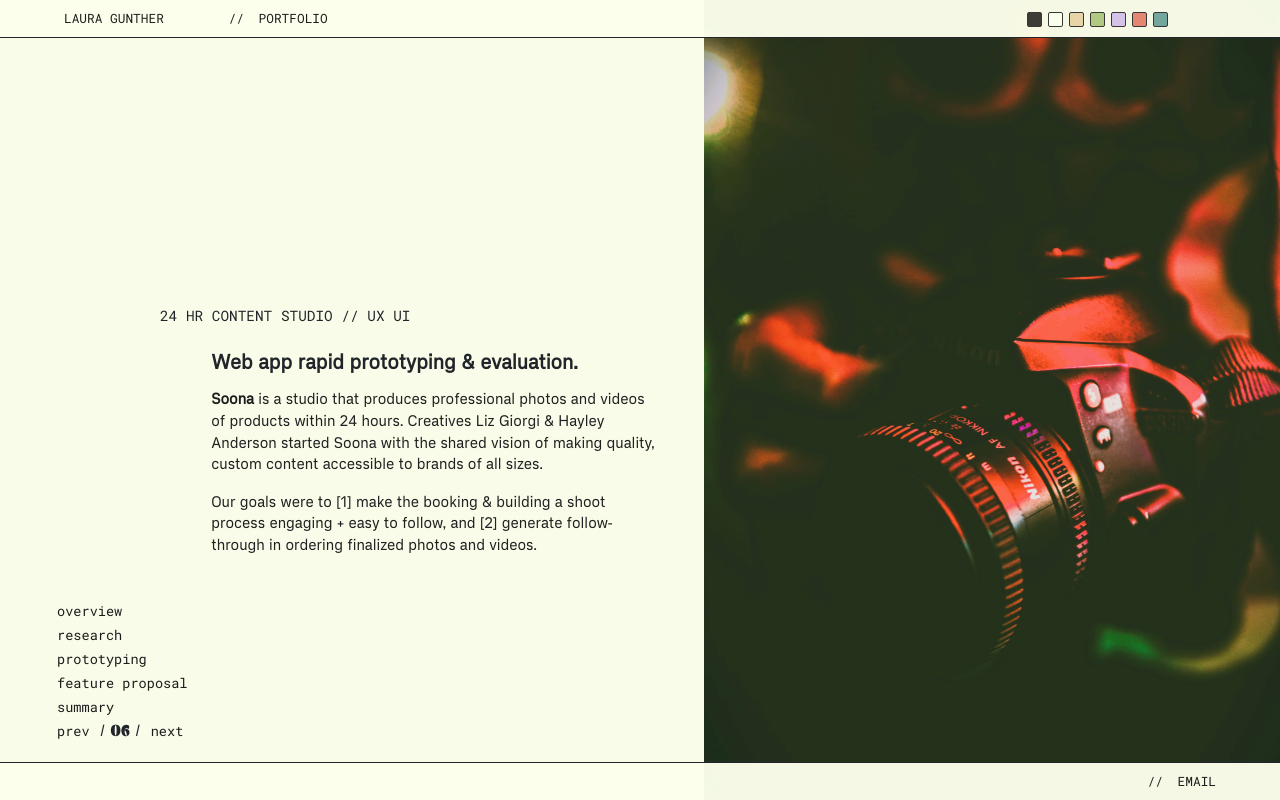
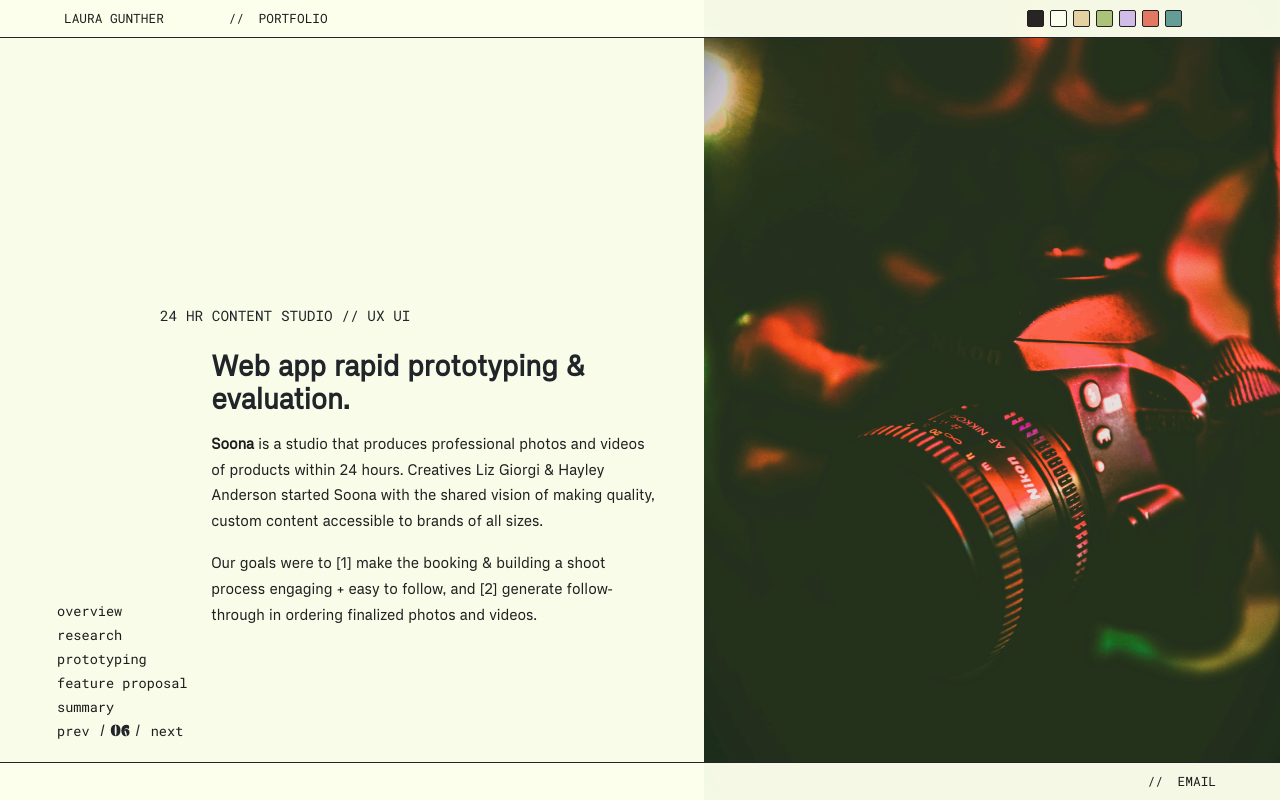
Before and after one commit to lo-designs/Portfolio, a React (Create React App) app: page /soona in a window 1280 px wide. Built offline with nearby package versions, Linux system fonts and the light colour scheme.

Commit message:
update themes and styles

```diff
--- a/src/App.js
+++ b/src/App.js
@@ -42,13 +42,13 @@ function App() {
           </span>
         </div>
         <div className="theme-options">
-          <div id="theme-black" onClick={() => handleClick("theme-black")} />
-          <div id="theme-white" onClick={() => handleClick("theme-white")} />
-          <div id="theme-tan" onClick={() => handleClick("theme-tan")} />
-          <div id="theme-green" onClick={() => handleClick("theme-green")} />
-          <div id="theme-purple" onClick={() => handleClick("theme-purple")} />
-          <div id="theme-red" onClick={() => handleClick("theme-red")} />
-          <div id="theme-teal" onClick={() => handleClick("theme-teal")} />
+          <div className="color-option" id="theme-black" onClick={() => handleClick("theme-black")} />
+          <div className="color-option" id="theme-white" onClick={() => handleClick("theme-white")} />
+          <div className="color-option" id="theme-tan" onClick={() => handleClick("theme-tan")} />
+          <div className="color-option" id="theme-green" onClick={() => handleClick("theme-green")} />
+          <div className="color-option" id="theme-purple" onClick={() => handleClick("theme-purple")} />
+          <div className="color-option" id="theme-red" onClick={() => handleClick("theme-red")} />
+          <div className="color-option" id="theme-teal" onClick={() => handleClick("theme-teal")} />
 
         </div>
 
--- a/src/App.scss
+++ b/src/App.scss
@@ -30,6 +30,10 @@
 
 * {
    scrollbar-width: none;
+}
+
+p {
+   line-height: 1.8em;
 }
 
 
@@ -142,26 +146,6 @@ a:visited {
     position: relative;
 }
 
-
-//  a::before {
-//    content: '';
-//    position: absolute;
-//    width: 100%;
-//    height: 1px;
-//    // border-radius: 4px;
-//    background-color: rgba(21, 21, 21, 0.969);
-//    bottom: 0;
-//    left: 0;
-//    transform-origin: right;
-//    transform: scaleX(0);
-//    transition: transform .4s ease-in-out;
-//  }
-
-//  a:hover::before {
-//    transform-origin: left;
-//    transform: scaleX(1);
-//  }
-
 ul,
 li {
    list-style: none;
--- a/src/Components/Footer/Footer.scss
+++ b/src/Components/Footer/Footer.scss
@@ -12,7 +12,7 @@
   .email:hover {
    font-family: "Celebrate-Retro";
    font-size: 1.7rem;
-
+   transition: .3s!important;
 }
 }
 
@@ -33,7 +33,6 @@
     .email:hover {
       font-family: "Celebrate-Retro";
       font-size: 1.5rem;
-
    }
   }
 }
--- a/src/Components/Header/Header.scss
+++ b/src/Components/Header/Header.scss
@@ -2,19 +2,19 @@
   z-index: 100;
   position: fixed;
   width: 100vw;
-//   height: 40px;
-//   align-content: center;
   padding: 9px 0;
   font-size: 0.8rem;
   font-family: "RobotoMono-Regular";
   text-transform: uppercase;
   border-bottom: 1px solid;
 
+
   .portfolio-nav-link:hover,
   .header-logo:hover {
-      // margin-top: 20px;
     font-family: "Celebrate-Retro";
     font-size: 1.9rem;
+    transition: .3s!important;
+
   }
 
   .header-links {
--- a/src/Components/PortfolioPages/ParraLily/ParraLily.jsx
+++ b/src/Components/PortfolioPages/ParraLily/ParraLily.jsx
@@ -20,7 +20,7 @@ function ParraLily() {
         <span id="next-previous">
           <li>
             <a id="previous" href="https://www.lauragunther.dev/petteshounds">
-               prev
+              prev
             </a>
             <span id="project-number"> / 02 / </span>
             <a id="next" href="https://www.lauragunther.dev/outtawax">
@@ -45,7 +45,8 @@ function ParraLily() {
                   <p>
                     Check out the site:{" "}
                     <b>
-                      <a className="website"
+                      <a
+                        className="website"
                         href="https://www.parralily.com/"
                         target="_blank"
                         rel="noreferrer"
@@ -58,9 +59,8 @@ function ParraLily() {
                     I had the opportunity to help set up, design, and build a
                     website for ParraLily, a fantastic new food truck in
                     Minneapolis. I met with the talented owner/chef of ParraLily
-                    to go over setting up a website: how to get set up with
-                    hosting and different CMS options, as well as ideas for the
-                    design.
+                    to go over how to get set up with hosting and different CMS
+                    options, as well as ideas for the design.
                   </p>
                 </div>
               </div>
@@ -75,13 +75,14 @@ function ParraLily() {
           <div className="content">
             <div className="description">
               <p className="title-number"></p>
-              <p className="description-title">Objectives & Process</p>
+              <p className="description-title">Design Process</p>
               <p>
                 I started with the mobile design and made wireframes using Adobe
                 XD and a design board in Photoshop. Design choices - colors and
                 fonts - were based around both the pre-existing ParraLily logo
-                as well as the truck. I've also designed menus for their brunch
-                events and for the boxed lunches they offer.
+                as well as the color/look of the truck. I've also designed menus
+                for their brunch events, catering, and the boxed lunches they
+                offer.
               </p>
             </div>
             <div className="poster">
--- a/src/Components/PortfolioPages/PortfolioPages.scss
+++ b/src/Components/PortfolioPages/PortfolioPages.scss
@@ -63,6 +63,7 @@
 #previous:hover,
 #next:hover {
   color: rgb(224, 146, 255) !important;
+  transition: .3s!important;
 }
 
 #project-number {
@@ -158,7 +159,7 @@ section .content {
 .subtitle {
   font-family: "Vercetti";
   font-weight: bolder;
-  font-size: 1.2rem;
+  font-size: 1.7rem;
   line-height: 1.4;
   padding: 10px 0 15px 0;
 }
--- a/src/Components/PortfolioPages/Yha/Yha.jsx
+++ b/src/Components/PortfolioPages/Yha/Yha.jsx
@@ -30,7 +30,7 @@ function Yha() {
         <span id="next-previous">
           <li>
             <a id="previous" href="https://www.lauragunther.dev/outtawax">
-               prev
+              prev
             </a>
             <span id="project-number"> / 04 / </span>
             <a id="next" href="https://www.lauragunther.dev/neurotype">
@@ -63,8 +63,8 @@ function Yha() {
                     to their needs.
                   </p>
                   <p>
-                    My goal was to learn about resources that currently exist,
-                    and to determine a way to make resources more readily
+                    My goal was to learn about resources that currently exist
+                    and determine a way to make resources more readily
                     available.
                   </p>
                 </div>
@@ -86,9 +86,9 @@ function Yha() {
                 01 Deep dive: health & wellness resources for youth.
               </p>
               <p>
-                During research for this project, I found a lot of mental health
-                and wellness resources, however, many of them are text heavy and
-                hard to scan for important information. This makes it
+                During research for this project, I found that while there are a
+                lot of health & wellness resources, many of them are text heavy
+                and hard to scan for important information. This makes it
                 challenging to find help, especially if you don't know exactly
                 what you need. Interviews with licensed social workers revealed
                 Youth Services Network [YSN] as an effective resource, so I
--- a/src/Components/Themes/Themes.scss
+++ b/src/Components/Themes/Themes.scss
@@ -3,17 +3,19 @@
   margin-left: 80%;
   margin-top: 9px;
   z-index: 100;
+  opacity: 1;
 
-  div {
-    cursor: pointer;
-    display: inline-block;
-    height: 15px;
-    width: 15px;
-    margin: 0px 3px;
-    border: 1px solid #212121;
-    border-radius: 2px;
-    opacity: 0.89;
+  .color-option {
+   cursor: pointer;
+   display: inline-block;
+   height: 17px;
+   width: 17px;
+   margin: 0px 3px;
+   border: 1px solid #212121;
+   border-radius: 2px;
   }
+
+
 }
 
 /************** WHITE **************/
@@ -23,6 +25,13 @@
 .footer.theme-white,
 #theme-white {
   background-color: rgba(251, 255, 236, 0.969);
+  .website:hover,
+  .side-nav-link:hover,
+  #previous:hover,
+  #next:hover {
+    color: rgb(118, 154, 47) !important;
+    transition: .3s!important;
+  }
   .square {
    background-color: rgba(251, 255, 236, 0.85);
    border-top: 1px solid rgba(31, 30, 27, 0.969) !important;
@@ -36,6 +45,7 @@
 .header.theme-black,
 .footer.theme-black,
 #theme-black {
+   font-weight: 100;
   background-color: rgba(31, 30, 27, 0.969);
   color: rgba(253, 255, 246, 0.969);
   p,
@@ -47,8 +57,8 @@
   .side-nav-link:hover,
   #previous:hover,
   #next:hover {
-    color: rgb(224, 146, 255) !important;
-    font-weight: bolder;
+    color: rgb(215, 140, 232) !important;
+    transition: .3s!important;
   }
   .square {
    background-color: rgba(31, 30, 27, 0.85);
@@ -91,7 +101,7 @@
   .side-nav-link:hover,
   #previous:hover,
   #next:hover {
-    color: rgba(116, 148, 51, 0.969) !important;
+    color: rgba(116, 148, 51) !important;
     font-weight: bolder;
   }
   .square {
@@ -112,7 +122,7 @@
   .side-nav-link:hover,
   #previous:hover,
   #next:hover {
-    color: rgba(180, 126, 241, 0.969) !important;
+    color: rgba(180, 126, 241) !important;
     font-weight: bolder;
   }
   .square {
@@ -133,7 +143,7 @@
   .side-nav-link:hover,
   #previous:hover,
   #next:hover {
-    color: rgba(16, 123, 109, 0.969) !important;
+    color: rgba(16, 123, 109) !important;
     font-weight: bolder;
   }
   .square {
@@ -155,8 +165,9 @@
   .side-nav-link:hover,
   #previous:hover,
   #next:hover {
-    color: rgb(223, 76, 35) !important;
-    font-weight: bolder;
+    color: rgb(180, 56, 22) !important;
+    font-weight: bold;
+    transition: 0.3s;
   }
   .square {
    background-color: rgba(94, 154, 146, 0.85);
@@ -172,7 +183,6 @@
     bottom: 0;
     position: fixed;
     margin-left: 5%;
-    //  margin: 0px 3px;
     margin-bottom: 5px;
     z-index: 1500;
 
```
Also changed, not shown: src/Components/PortfolioPages/PettesHounds/PettesHounds.jsx (+16 -12 lines).
